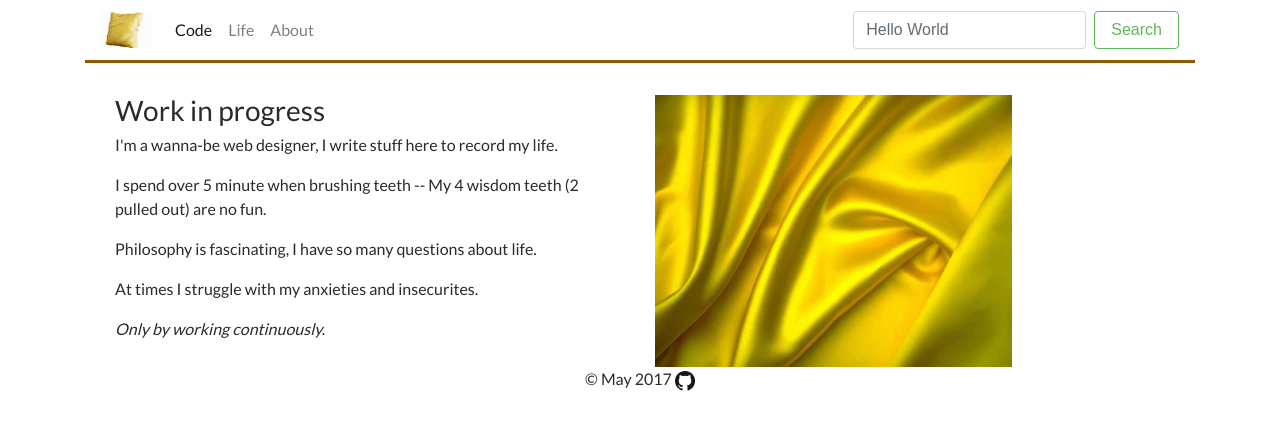
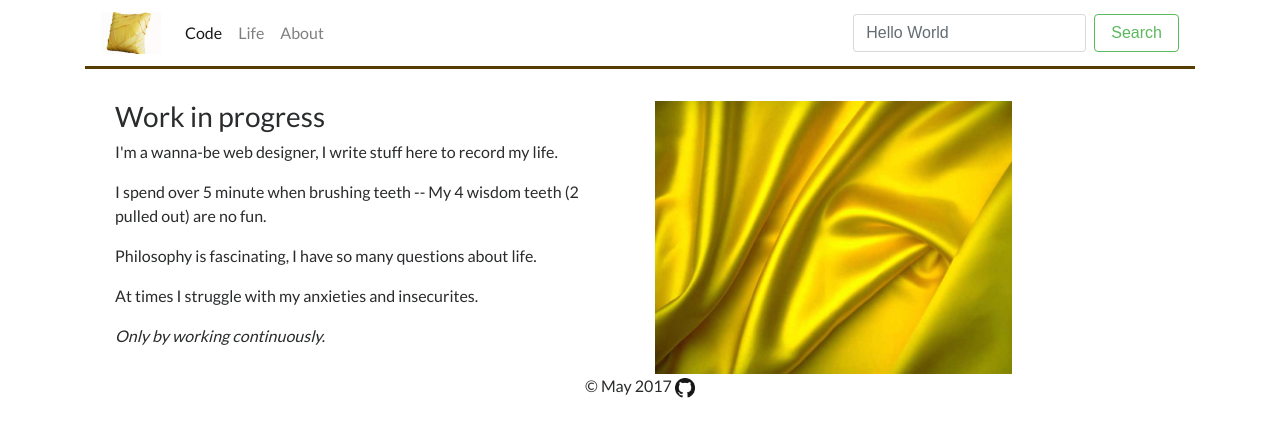
Before and after one commit to yinkouya/yinkouya.github.io, a Jekyll site: the page built from about.html, in a window 1280 px wide. Shown: the top 437 px of the page. Built offline with Jekyll 4.4.1, drawn with Linux system fonts in a browser that asks for light colours; nearby versions of some CDN libraries.

Commit message:
Update style.css

```diff
--- a/assets/style.css
+++ b/assets/style.css
@@ -3,11 +3,7 @@
 }
 
 img.brand {
-  width: 50px;
-}
-
-.carousel-inner > .carousel-item > img {
-  margin: 0 auto;
+  width: 60px;
 }
 
 .nav-container {
@@ -15,7 +11,11 @@ img.brand {
   position: relative;
   border-style: none none solid none;
   border-bottom-width： thin;
-  border-bottom-color: #8B5A00;
+  border-bottom-color: #553C00;
+}
+
+.wrap {
+  margin: 0 auto 1em auto;
 }
 
 img.about {
```
